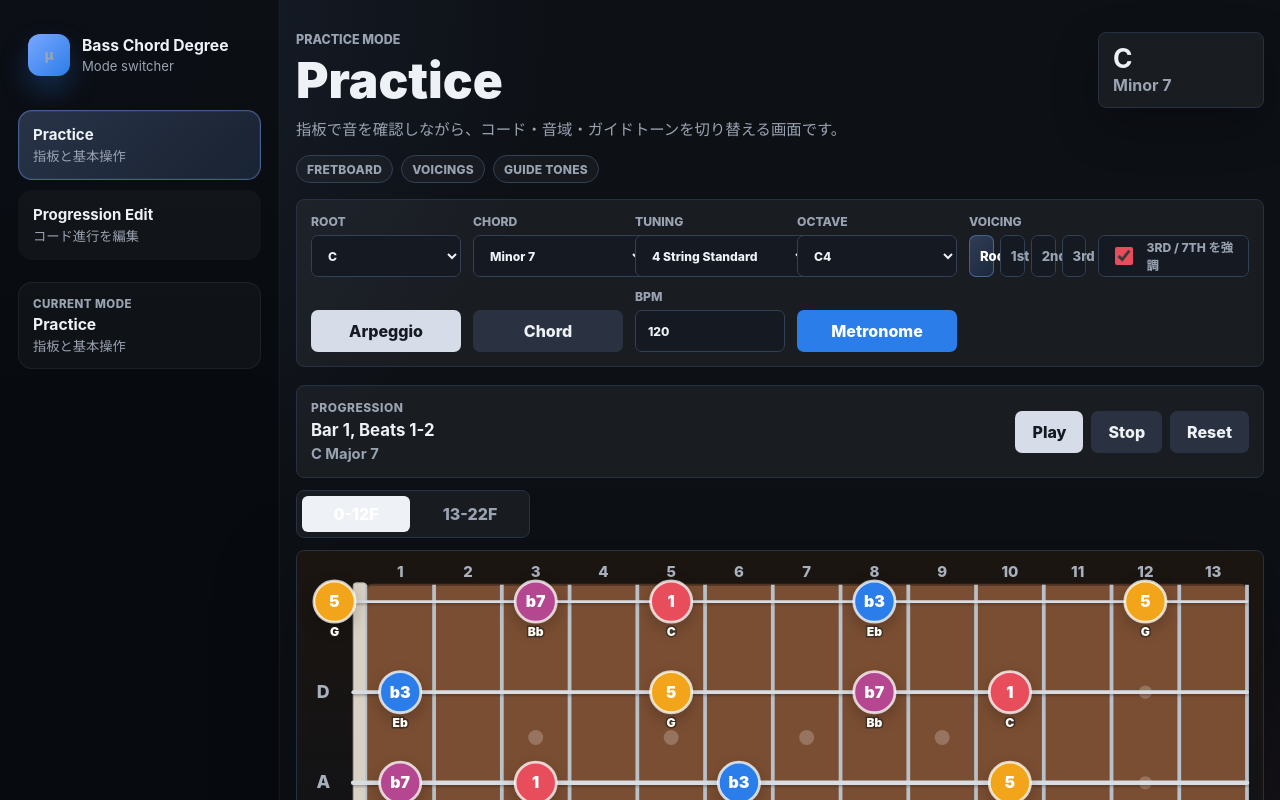
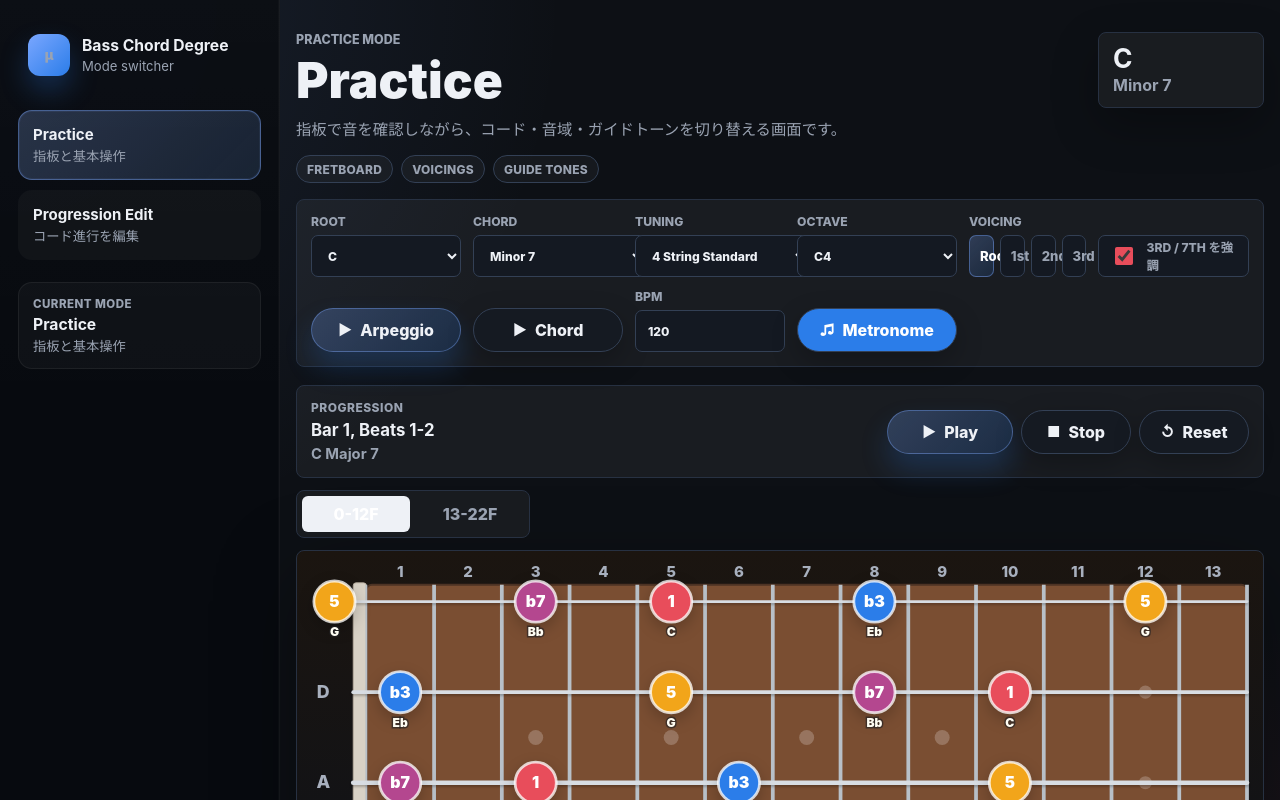
Before and after one commit to muu-ima/muu-fret-degree, a Next.js app: page / in a window 1280 px wide. Shown: the top 800 px of the page. Built offline with nearby package versions, Linux system fonts and the light colour scheme.

Commit message:
Style playback buttons with icons

```diff
--- a/app/components/ControlsPanel.tsx
+++ b/app/components/ControlsPanel.tsx
@@ -131,10 +131,12 @@ export function ControlsPanel({
         />
         3rd / 7th を強調
       </label>
-      <button type="button" onClick={onPlayArpeggio}>
+      <button type="button" className="actionButton actionButtonPrimary" onClick={onPlayArpeggio}>
+        <span aria-hidden="true">▶</span>
         Arpeggio
       </button>
-      <button type="button" className="secondaryButton" onClick={onPlayStack}>
+      <button type="button" className="actionButton" onClick={onPlayStack}>
+        <span aria-hidden="true">▶</span>
         Chord
       </button>
       <label>
@@ -157,9 +159,10 @@ export function ControlsPanel({
       </label>
       <button
         type="button"
-        className={isMetronomeRunning ? "metronomeButton active" : "metronomeButton"}
+        className={isMetronomeRunning ? "actionButton metronomeButton active" : "actionButton metronomeButton"}
         onClick={onToggleMetronome}
       >
+        <span aria-hidden="true">♫</span>
         {isMetronomeRunning ? "Beat " + currentBeat : "Metronome"}
       </button>
     </section>
--- a/app/components/ProgressionPanel.tsx
+++ b/app/components/ProgressionPanel.tsx
@@ -43,13 +43,16 @@ export function ProgressionPanel({
         </span>
       </div>
       <div className="progressionButtons">
-        <button type="button" onClick={onStartProgression} disabled={isProgressionRunning}>
+        <button type="button" className="actionButton actionButtonPrimary" onClick={onStartProgression} disabled={isProgressionRunning}>
+          <span aria-hidden="true">▶</span>
           Play
         </button>
-        <button type="button" className="secondaryButton" onClick={onStopProgression} disabled={!isProgressionRunning}>
+        <button type="button" className="actionButton" onClick={onStopProgression} disabled={!isProgressionRunning}>
+          <span aria-hidden="true">■</span>
           Stop
         </button>
-        <button type="button" className="secondaryButton" onClick={onResetProgression}>
+        <button type="button" className="actionButton" onClick={onResetProgression}>
+          <span aria-hidden="true">↺</span>
           Reset
         </button>
       </div>
--- a/app/globals.css
+++ b/app/globals.css
@@ -335,6 +335,30 @@ button {
   cursor: pointer;
 }
 
+.actionButton {
+  display: inline-flex;
+  align-items: center;
+  justify-content: center;
+  gap: 8px;
+  min-height: 44px;
+  padding: 0 18px;
+  border: 1px solid #334055;
+  border-radius: 999px;
+  background: #151a22;
+  color: var(--ink);
+  box-shadow: 0 10px 28px rgba(0, 0, 0, 0.24);
+}
+
+.actionButton span {
+  font-size: 0.92rem;
+}
+
+.actionButtonPrimary {
+  background: linear-gradient(135deg, rgba(122, 167, 255, 0.26), rgba(43, 125, 233, 0.18));
+  border-color: rgba(122, 167, 255, 0.4);
+  box-shadow: 0 16px 28px rgba(43, 125, 233, 0.22);
+}
+
 .secondaryButton {
   background: #2a3241;
   color: var(--ink);
@@ -594,6 +618,14 @@ select:focus-visible,
   display: flex;
   flex-wrap: wrap;
   gap: 8px;
+}
+
+.progressionButtons .actionButton {
+  min-width: 110px;
+}
+
+.progressionButtons .actionButtonPrimary {
+  min-width: 126px;
 }
 
 .progressionEditor {
```
